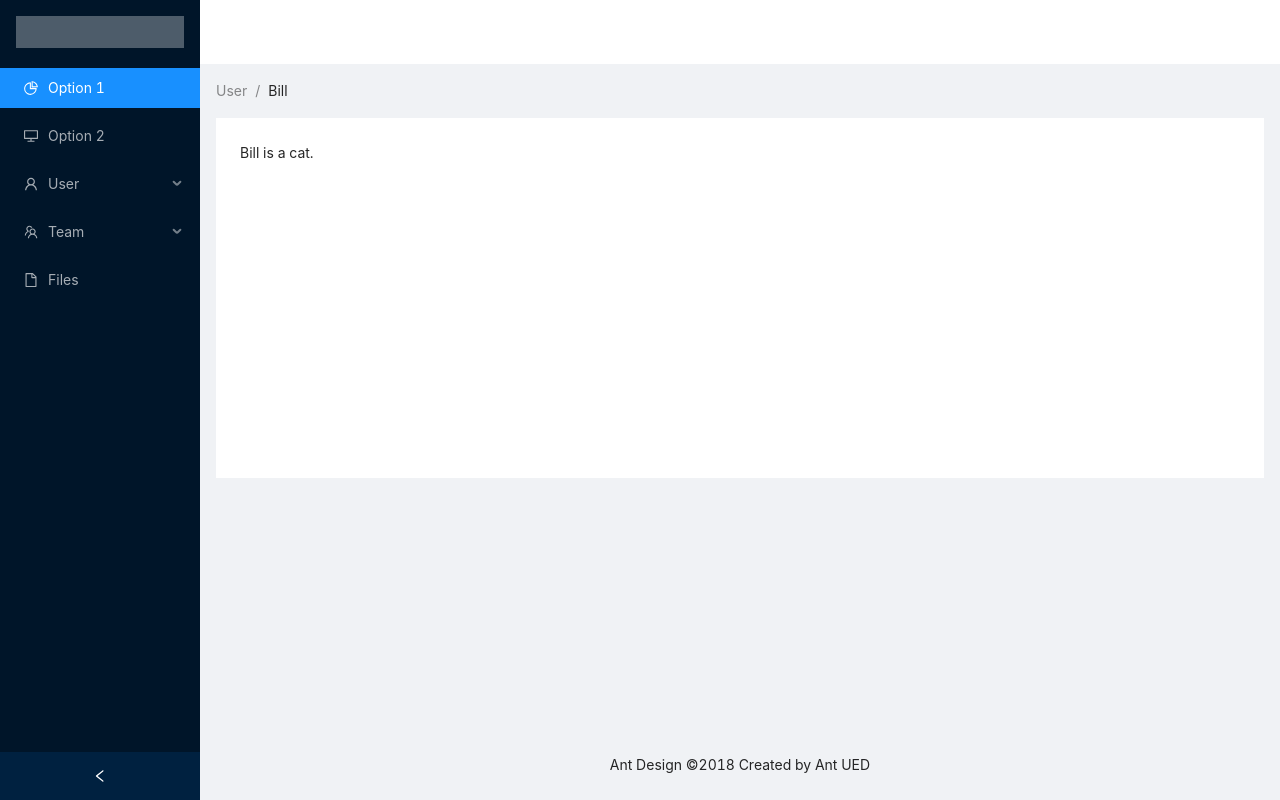
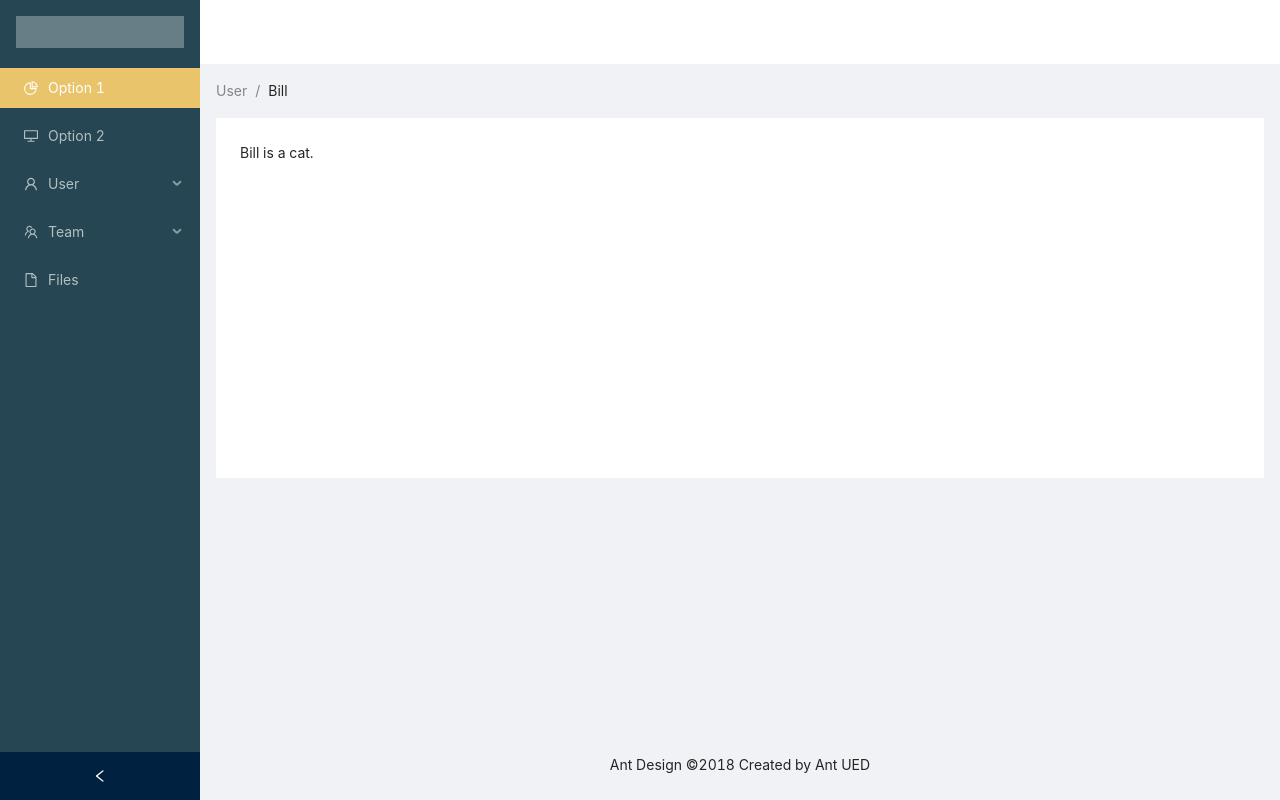
Before and after one commit to laniltee/antd-demo, a React (Create React App) app: page / in a window 1280 px wide. Built offline with nearby package versions, Linux system fonts and the light colour scheme.

Commit message:
added a custom color theme using scss

```diff
--- a/src/App.scss
+++ b/src/App.scss
@@ -1,4 +1,10 @@
 @import '~antd/dist/antd.css';
+
+$color1: #264653;
+$color2: #2a9d8f;
+$color3: #e9c46a;
+$color4: #f4a261;
+$color5: #e76f51;
 
 .logo {
   height: 32px;
@@ -9,3 +15,24 @@
 .site-layout .site-layout-background {
   background: #fff;
 }
+
+.ant {
+  &-layout {
+    &-sider {
+      background: $color1;
+    }
+  }
+
+  &-menu {
+    &.ant-menu-dark {
+      background: $color1;
+
+      &.ant-menu-dark:not(.ant-menu-horizontal) .ant-menu-item-selected {
+        background: $color3;
+      }
+      &.ant-menu-inline .ant-menu-sub {
+       background: $color2;
+      }
+    }
+  }
+}
```
